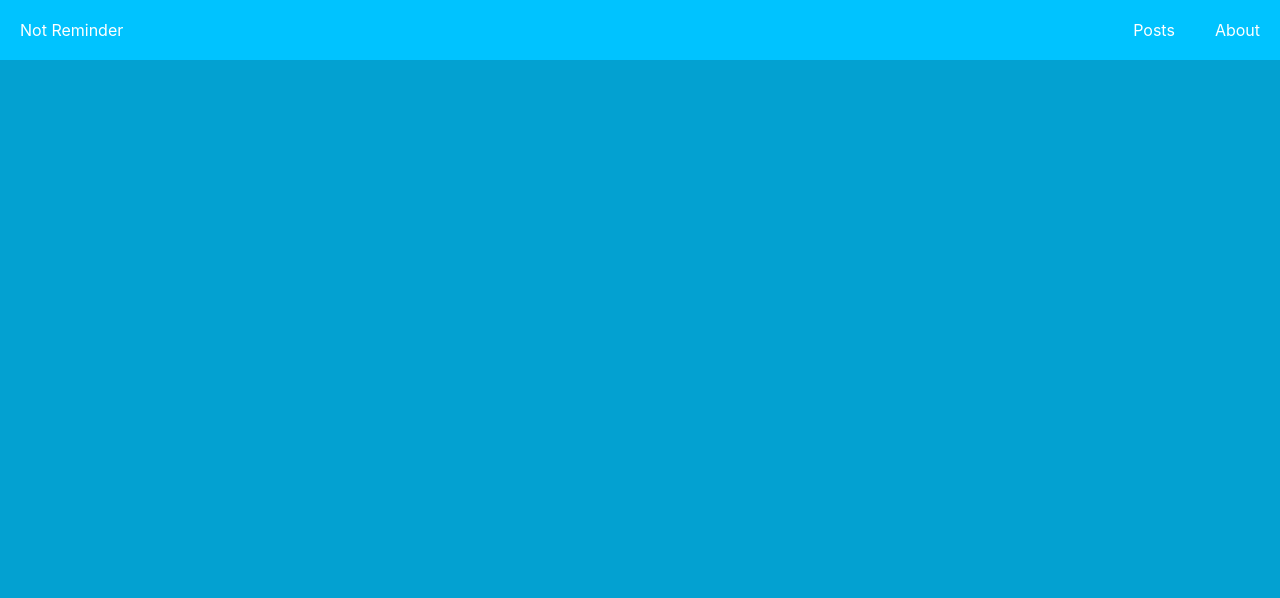
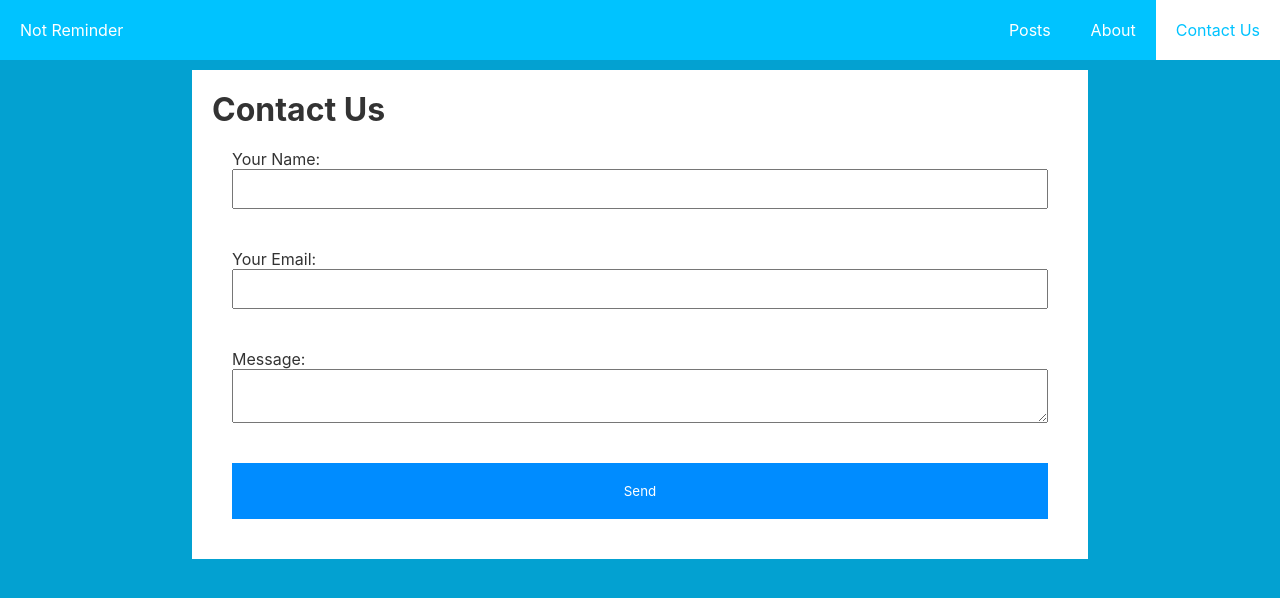
Before and after one commit to noelrosales/redux-sample, a React (Create React App) app: page /contact in a window 1280 px wide. Shown: the top 598 px of the page. Built offline with nearby package versions, Linux system fonts and the light colour scheme.

Commit message:
Added contact form

```diff
--- a/src/App.js
+++ b/src/App.js
@@ -5,6 +5,7 @@ import CreatePost from './components/Post/CreatePost';
 import About from './components/About/About';
 import Navbar from './components/Navbar/Navbar';
 import { Switch, Route } from 'react-router-dom';
+import Contact from './components/Contact/Contact';
 
 class App extends Component {
   render() {
@@ -15,6 +16,7 @@ class App extends Component {
           <Route exact path="/" component={CreatePost} />
           <Route path="/posts" component={PostList} />
           <Route path="/about" component={About} />
+          <Route path="/contact" component={Contact} />
         </Switch>
       </div>
     );
--- /dev/null
+++ b/src/components/Contact/Contact.css
@@ -0,0 +1,66 @@
+.contact {
+    display: grid;
+    grid-gap: 10px;
+    grid-template-columns: repeat(1, 1fr);
+    padding: 10px 15%;
+    animation: about-pop .5s ease-in-out
+}
+
+.contact .card {
+    background: #ffffff;
+    padding: 20px;
+    color: #333;
+    text-align: justify
+}
+
+.contact .card header {
+    font-size: 2rem;
+}
+
+.contact .card section {
+    margin-top: 20px
+}
+
+.contact form p {
+    padding: 20px;
+    display: flex;
+    flex-direction: column
+}
+
+.contact form input {
+    padding: 10px
+}
+
+.contact form textarea {
+    padding: 10px;
+
+}
+
+.contact form button {
+    padding: 20px;
+    border: 0px;
+    background: rgb(0, 140, 255);
+    color: #fff
+}
+
+
+@keyframes about-pop {
+    from {
+        opacity: .1;
+    }
+}
+
+/* Media Query */
+@media only screen and (max-width: 768px) {
+    .contact {
+        padding: 10px
+    }
+
+    @keyframes about-pop {
+        from {
+            transform: translateX(-400px);
+            opacity: .1;
+        }
+    }
+
+}
--- /dev/null
+++ b/src/components/Contact/Contact.js
@@ -0,0 +1,28 @@
+import React from 'react';
+import './Contact.css';
+
+const Contact = () => {
+  return (
+    <div className="contact">
+        <div className="card">
+          <h1>Contact Us</h1>
+          <form name="contact" method="POST" data-netlify="true">
+                <p>
+                    <label>Your Name: </label><input type="text" name="name" />
+                </p>
+                <p>
+                    <label>Your Email: </label><input type="email" name="email" />
+                </p>
+                <p>
+                    <label>Message: </label><textarea name="message"></textarea>
+                </p>
+                <p>
+                    <button type="submit">Send</button>
+                </p>
+           </form>
+        </div>
+    </div>
+  )
+}
+
+export default Contact
--- a/src/components/Navbar/Navbar.js
+++ b/src/components/Navbar/Navbar.js
@@ -11,6 +11,7 @@ const Navbar = () => {
         <ul>
             <li><NavLink to='/posts'>Posts</NavLink></li>
             <li><NavLink to='/about'>About</NavLink></li>
+            <li><NavLink to='/contact'>Contact Us</NavLink></li>
         </ul>
     </nav>
   )
```
